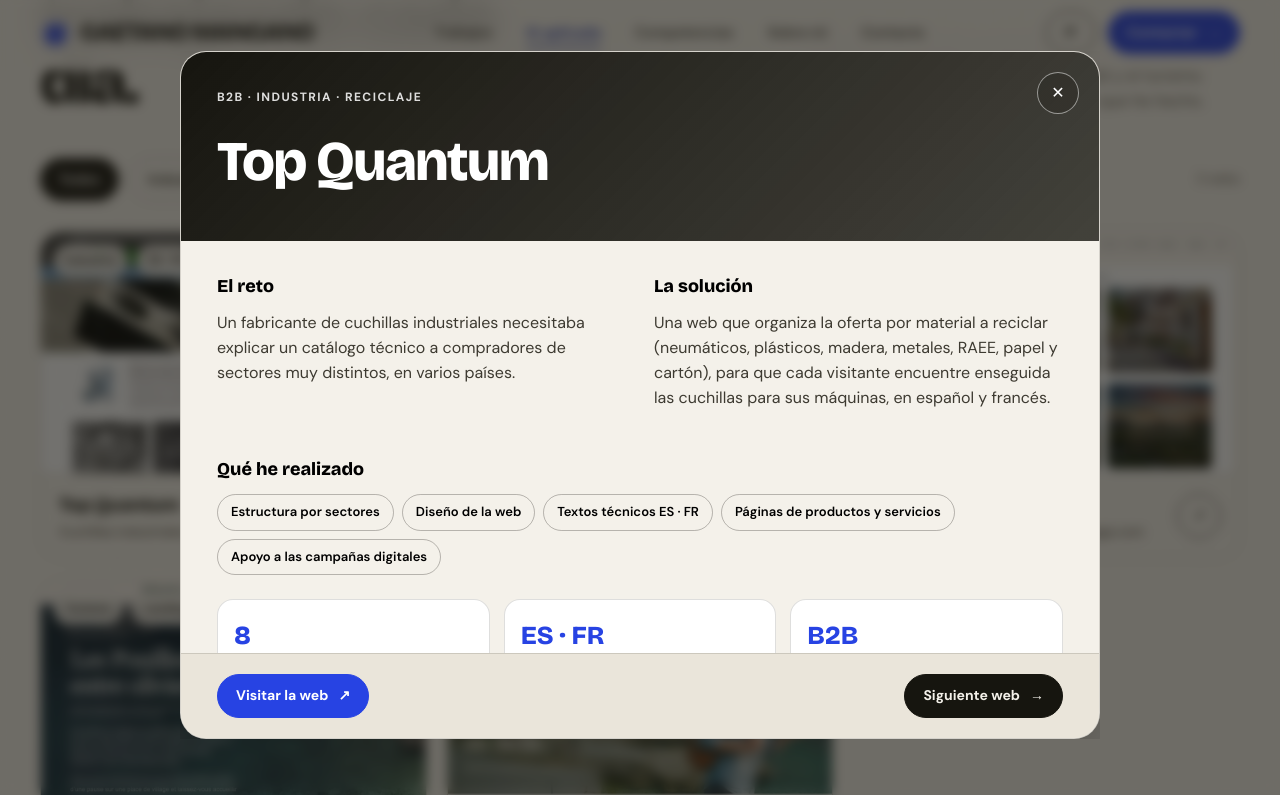
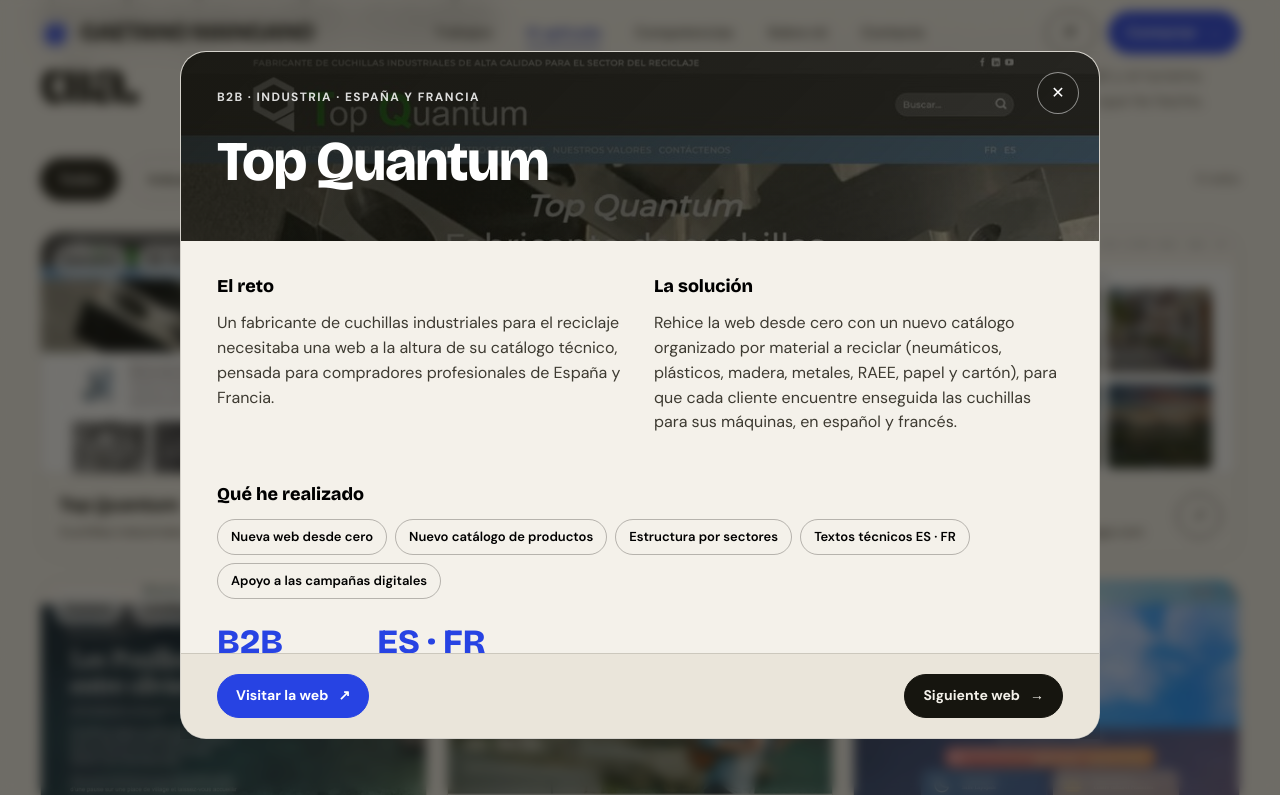
Before and after one commit to uzutano/PortfolioPage, a plain HTML site: page es/index.html in a window 1280 px wide. Both pictures are taken after a click on the link 233 px from the left and 1603 px from the top of the page. Shown: the part 1208-2003 px from the top of the page. Drawn offline with Linux system fonts and the light colour scheme.

Commit message:
ES: sito Biodanza Toulouse, etichette trasparenti, screenshot nell'intestazione delle schede, testi Top Quantum

```diff
--- a/es/index.html
+++ b/es/index.html
@@ -355,6 +355,12 @@ dialog::backdrop{background:rgba(22,21,15,.6);backdrop-filter:blur(6px)}
 .projects .project-info{padding:16px 18px}
 .projects .project-info h3{font-size:19px}
 .projects .project-info p{font-size:12.5px}
+.project-visual.shot .chip{background:rgba(255,255,255,.55);border-color:rgba(255,255,255,.4);backdrop-filter:blur(6px);-webkit-backdrop-filter:blur(6px)}
+.modal-hero{background-size:cover!important;background-position:top center!important}
+.metrics{display:flex;flex-wrap:wrap;gap:12px 40px;margin-top:6px}
+.metric{border:0;background:none;padding:0;border-radius:0}
+.metric b{font-size:34px;line-height:1.1}
+.metric span{font-size:13px}
 @media (max-width:1024px){.projects{grid-template-columns:repeat(2,minmax(0,1fr))}}
 @media (max-width:640px){.projects{grid-template-columns:1fr}}
 </style>
@@ -436,7 +442,8 @@ dialog::backdrop{background:rgba(22,21,15,.6);backdrop-filter:blur(6px)}
         <button class="filter-btn" data-filter="all" aria-pressed="true">Todos</button>
         <button class="filter-btn" data-filter="b2b" aria-pressed="false">Industria y B2B</button>
         <button class="filter-btn" data-filter="turismo" aria-pressed="false">Turismo</button>
-        <span class="work-count" id="work-count" aria-live="polite">5 webs</span>
+        <button class="filter-btn" data-filter="servicios" aria-pressed="false">Servicios</button>
+        <span class="work-count" id="work-count" aria-live="polite">6 webs</span>
       </div>
       <div class="projects" id="projects">
         <a class="project-card reveal" href="#topquantum" data-project="topquantum" data-tags="b2b" aria-haspopup="dialog" style="--d:0s">
@@ -473,6 +480,13 @@ dialog::backdrop{background:rgba(22,21,15,.6);backdrop-filter:blur(6px)}
             <img src="../img/voyagesicile.jpg" alt="Captura de la web VoyageSicile" loading="lazy" width="960" height="600">
           </div>
           <div class="project-info"><div><h3>VoyageSicile</h3><p>Viajes a medida en Sicilia · voyagesicile.com</p></div><span class="project-open" aria-hidden="true">↗</span></div>
+        </a>
+        <a class="project-card reveal" href="#biodanza" data-project="biodanza" data-tags="servicios" aria-haspopup="dialog" style="--d:.12s">
+          <div class="project-visual shot">
+            <div class="project-tags"><span class="chip">Bienestar</span><span class="chip">React</span></div>
+            <img src="../img/biodanza.jpg" alt="Captura de la web Biodanza Toulouse" loading="lazy" width="960" height="600">
+          </div>
+          <div class="project-info"><div><h3>Biodanza Toulouse</h3><p>Clases y stages · biodanza-toulouse-pamela.com</p></div><span class="project-open" aria-hidden="true">↗</span></div>
         </a>
       </div>
     </div>
@@ -570,7 +584,7 @@ dialog::backdrop{background:rgba(22,21,15,.6);backdrop-filter:blur(6px)}
         <div class="stat"><b>13</b><span>años al frente de mi agencia de viajes</span></div>
         <div class="stat"><b>4+</b><span>años en marketing digital</span></div>
         <div class="stat"><b>5</b><span>idiomas de trabajo</span></div>
-        <div class="stat"><b>5</b><span>webs realizadas y online</span></div>
+        <div class="stat"><b>6</b><span>webs realizadas y online</span></div>
       </div>
     </div>
   </section>
@@ -705,17 +719,18 @@ dialog::backdrop{background:rgba(22,21,15,.6);backdrop-filter:blur(6px)}
 
   // Project modal
   const projects={
-    topquantum:{title:'Top Quantum',url:'https://topquantum.com/es/',kicker:'B2B · Industria · Reciclaje',color:'#16150F',challenge:'Un fabricante de cuchillas industriales necesitaba explicar un catálogo técnico a compradores de sectores muy distintos, en varios países.',response:'Una web que organiza la oferta por material a reciclar (neumáticos, plásticos, madera, metales, RAEE, papel y cartón), para que cada visitante encuentre enseguida las cuchillas para sus máquinas, en español y francés.',deliverables:['Estructura por sectores','Diseño de la web','Textos técnicos ES · FR','Páginas de productos y servicios','Apoyo a las campañas digitales'],metrics:[['8','líneas de reciclaje'],['ES · FR','mercados'],['B2B','público profesional']]},
+    topquantum:{title:'Top Quantum',url:'https://topquantum.com/es/',kicker:'B2B · Industria · España y Francia',color:'#16150F',challenge:'Un fabricante de cuchillas industriales para el reciclaje necesitaba una web a la altura de su catálogo técnico, pensada para compradores profesionales de España y Francia.',response:'Rehice la web desde cero con un nuevo catálogo organizado por material a reciclar (neumáticos, plásticos, madera, metales, RAEE, papel y cartón), para que cada cliente encuentre enseguida las cuchillas para sus máquinas, en español y francés.',deliverables:['Nueva web desde cero','Nuevo catálogo de productos','Estructura por sectores','Textos técnicos ES · FR','Apoyo a las campañas digitales'],metrics:[['B2B','público profesional'],['ES · FR','mercados']]},
     arabesk:{title:'Arabesk',url:'https://www.arabesk.es/',kicker:'B2B · E-commerce · España',color:'#4E6B4B',challenge:'Un mayorista activo desde el año 2000 necesitaba atender online a tiendas y revendedores de toda España con un catálogo amplio, mostrando los precios solo a profesionales.',response:'Un e-commerce B2B en español con acceso reservado a revendedores, categorías claras (incienso, minerales, joyería, artesanía) y la normativa y la trazabilidad de los productos en primer plano.',deliverables:['Catálogo por categorías','Área reservada a profesionales','Textos en español','Páginas de normativa y marcas','Condiciones de pedido y envío'],metrics:[['B2B','solo profesionales'],['ES','España e islas'],['2000','año de fundación']]},
     relaisvoyage:{title:'RelaisVoyage',url:'https://relaisvoyage.com',kicker:'Turismo · Multilingüe · FR · IT · ES',color:'#2743E3',challenge:'Reunir bajo una sola marca los viajes a medida en varios destinos, hablando a clientes franceses, italianos y españoles.',response:'Un portal trilingüe que empieza con una elección sencilla: el destino. Sicilia, Apulia y España ya están online, Francia y Toscana llegarán pronto, con viajes acompañados o por libre.',deliverables:['Arquitectura del portal','Diseño y desarrollo en WordPress','Versiones FR · IT · ES','Páginas de destino','Conexión con VoyageSicile'],metrics:[['3','idiomas'],['3','destinos online'],['2','próximamente']]},
     pouilles:{title:'Les Pouilles',url:'https://relaisvoyage.com/pouilles/',kicker:'Turismo · Landing page · Francés',color:'#1F5E63',challenge:'Presentar Apulia a viajeros francófonos como un destino para descubrir con calma, en pareja, entre amigos o en pequeños grupos de 4 a 8 personas.',response:'Una página de destino dentro de RelaisVoyage con imagen a pantalla completa, un texto que cuenta el territorio (Gargano, Lecce, valle de Itria, Matera) y secciones claras: circuitos, qué ver, preparar el viaje y opiniones de los viajeros.',deliverables:['Diseño de la página','Textos en francés','Sección de circuitos','Guía «qué ver»','Opiniones de viajeros'],metrics:[['FR','mercado francófono'],['4–8','viajeros por grupo'],['2','formas de viajar']]},
     voyagesicile:{title:'VoyageSicile',url:'https://voyagesicile.com',kicker:'Turismo · Web · Francés',color:'#8A5A12',challenge:'Dar a conocer a viajeros francófonos una Sicilia auténtica, lejos del turismo de masas, y convertir las visitas en solicitudes de viajes a medida.',response:'Una web en francés construida en torno a tres rutas de viaje (residencias de excepción, Sicilia rural y Sicilia a tu ritmo), una selección de alojamientos con encanto y un formulario que solo pide nombre, email y teléfono para recibir una primera propuesta.',deliverables:['Estructura y navegación','Diseño de la web','Textos en francés','Páginas de circuitos y alojamientos','Formulario de solicitud','Artículos del blog'],metrics:[['FR','mercado francófono'],['3','rutas de viaje'],['1 clic','para pedir una propuesta']]}
+    ,biodanza:{title:'Biodanza Toulouse',url:'https://biodanza-toulouse-pamela.com',kicker:'Servicios · Web · Francés',color:'#2F4F8F',challenge:'Una facilitadora de Biodanza en Toulouse necesitaba una web clara para presentar sus clases semanales y sus stages, y migrar su sitio desde Framer a una solución propia.',response:'Una web estática hecha a medida con React, Vite y Tailwind: horarios, lugares, stages, galería y contacto. Cada cambio se publica solo: GitHub Actions construye la web y la sube al hosting en uno o dos minutos.',deliverables:['Diseño y desarrollo','React · Vite · Tailwind','Contenidos fáciles de editar','Publicación automática con GitHub Actions','Migración desde Framer'],metrics:[['FR','web en francés'],['1–2 min','para publicar un cambio']]}
   };
   const order=Object.keys(projects);let currentProject=order[0];
   const dialog=$('#project-dialog');
   function openProject(id){
     const p=projects[id];if(!p)return;currentProject=id;
-    $('#modal-hero').style.background=`linear-gradient(135deg, ${p.color}, ${p.color}CC)`;
+    $('#modal-hero').style.background=`linear-gradient(135deg, ${p.color}E6, ${p.color}A6), url(../img/${id}.jpg) top center / cover no-repeat`;
     $('#modal-kicker').textContent=p.kicker;$('#modal-title').textContent=p.title;
     $('#modal-challenge').textContent=p.challenge;$('#modal-response').textContent=p.response;
     $('#modal-deliverables').innerHTML=p.deliverables.map(d=>`<li>${d}</li>`).join('');
```
Also changed, not shown: img/biodanza.jpg (added).
